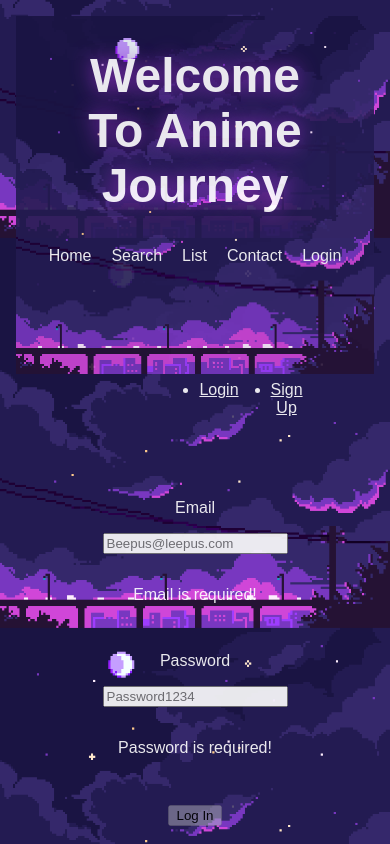
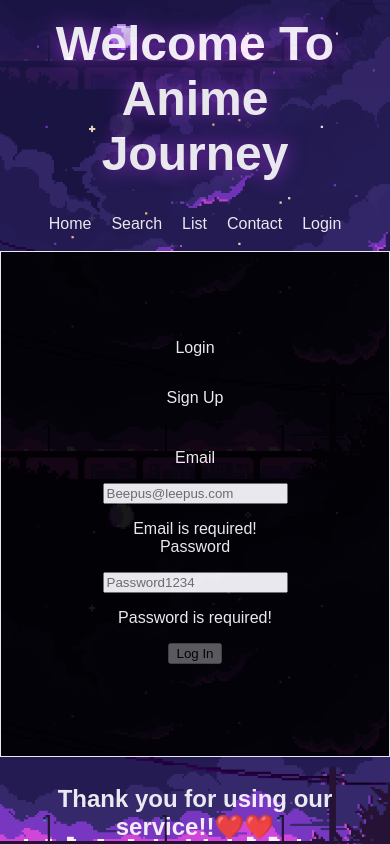
Before and after one commit to ChrisDorner1/Anime-Journey, a React (Create React App) app in the folder client/: page /login in a window 390 px wide. Shown: the top 844 px of the page. Built offline with nearby package versions, Linux system fonts and the light colour scheme.

Commit message:
working images

```diff
--- a/client/src/components/header/style.css
+++ b/client/src/components/header/style.css
@@ -1,5 +1,13 @@
 .header {
     margin-bottom: auto;
+}
+
+.glowing-text {
+  display: flex;
+  flex-direction: column;
+  justify-content: center;
+  align-items: center;
+  text-align: center;
 }
 
 .nav {
--- a/client/src/components/login/LoginForm.js
+++ b/client/src/components/login/LoginForm.js
@@ -3,6 +3,7 @@ import { Form, Button, Alert } from "react-bootstrap";
 import Auth from "../../utils/auth";
 import { useMutation } from "@apollo/client";
 import { LOGIN_USER } from "../../utils/mutations";
+import "./style.css";
 
 const Login = () => {
   const [validated, setValidated] = useState(false);
@@ -33,26 +34,30 @@ const Login = () => {
   };
 
   return (
-    <Form noValidate validated={validated} onSubmit={handleSubmit} >
+    <div className="login">
+      {/* <div className="card-header">
+          <ul className="nav-item">
+            <a className="nav-link active" aria-current="true" href="#">
+              Login
+            </a>
+            <a className="nav-link" href="/signup">
+              Sign Up
+            </a>
+          </ul> */}
+      <div className="card-body">
+      <div className="card-header">
+          <ul className="nav-item">
+            <a className="nav-link active" aria-current="true" href="#">
+              Login
+            </a>
+            <a className="nav-link" href="/signup">
+              Sign Up
+            </a>
+          </ul>
         <Alert dismissible onClose={() => setShowAlert(false)} show={showAlert}>
           Incorrect login!
         </Alert>
-
-      <div class="card text-center">
-  <div class="card-header">
-    <ul class="nav nav-tabs card-header-tabs">
-      <li class="nav-item">
-        <a class="nav-link active" aria-current="true" href="#">Login</a>
-      </li>
-      <li class="nav-item">
-        <a class="nav-link" href="/signup">Sign Up</a>
-      </li>
-    </ul>
-  </div>
-  <div class="card-body">
-    <Alert dismissible onClose={() => setShowAlert(false)} show={showAlert}>
-        Incorrect login!
-      </Alert>
+        <Form noValidate validated={validated} onSubmit={handleSubmit}>
           <Form.Group className="login-input">
             <Form.Label>Email</Form.Label>
             <Form.Control
@@ -67,7 +72,7 @@ const Login = () => {
               Email is required!
             </Form.Control.Feedback>
           </Form.Group>
-      <Form.Group>
+          <Form.Group className="login-input">
             <Form.Label>Password</Form.Label>
             <Form.Control
               type="password"
@@ -84,9 +89,10 @@ const Login = () => {
           <Button disabled={!(formState.email && formState.password)} type="submit">
             Log In
           </Button>
+        </Form>
       </div>
       </div>
-    </Form>
+    </div>
   );
 };
 
--- a/client/src/components/login/style.css
+++ b/client/src/components/login/style.css
@@ -1,4 +1,4 @@
-.login-container {
+.login {
     display: flex;
     flex-direction: column;
     justify-content: center;
@@ -10,12 +10,38 @@
     width: 80vh;
   }
 
-  .login-list {
+  .nav-item {
     display: flex;
     flex-direction: column;
     justify-content: center;
     align-items: center;
     text-align: center;
+  }
+
+  .nav-link {
+    padding: 1rem;
+  }
+
+/*
+  .card-body {
+    display: flex;
+    flex-direction: column;
+    justify-content: center;
+    align-items: center;
+    text-align: center;
+    height: 100%;
+    width: 100%;
+    margin: 1rem;
+  }
+
+  .card-header {
+    display: flex;
+    flex-direction: column;
+    justify-content: center;
+    align-items: center;
+    text-align: center;
+    height: 60vh;
+    width: 80vh;
     margin: 1rem;
     margin-bottom: auto;
   }
@@ -28,3 +54,6 @@
     text-align: center;
     margin: 1rem;
   }
+
+
+   */
--- a/client/src/components/search/search.js
+++ b/client/src/components/search/search.js
@@ -60,7 +60,7 @@ export default function Search() {
             {animeData.map((anime) => (
 
               <ul key={anime.title}>
-                <img src={anime.title} alt={anime.image_url} />
+                <img src={anime.imageURL} alt={anime.title} />
 
                 <h3>{anime.title}</h3>
                 <p>Episodes: {anime.episodes}</p>
--- a/client/src/components/search/style.css
+++ b/client/src/components/search/style.css
@@ -17,6 +17,8 @@
   }
 
   .lists {
+
+    text-align: center;
     overflow-y: auto;
     flex-grow: 1;
     padding: 1rem;
--- a/client/src/index.css
+++ b/client/src/index.css
@@ -18,6 +18,10 @@
 }
 
 .header {
+  display: flex;
+  flex-direction: column;
+  justify-content: center;
+  align-items: center;
   background-color: transparent;
   opacity: 1;
   top: 0;
@@ -50,6 +54,11 @@ div {
   align-items: center;
   justify-content: center;
   padding: 1rem;
+}
+
+a {
+  color: white;
+  text-decoration: none;
 }
 
 button {
@@ -156,7 +165,11 @@ div.footer {
     width: 100% !important;
   }
 
-  .login-container {
+  .login {
+    width: 100% !important;
+  }
+
+  .card-header {
     width: 100% !important;
   }
 
@@ -164,6 +177,10 @@ div.footer {
     width: 80%;
   }
 
+  div {
+    padding: 0;
+  }
+
   ul {
     margin: 10px;
   }
--- a/client/src/utils/api.js
+++ b/client/src/utils/api.js
@@ -13,7 +13,7 @@ export const fetchAnime = async (query) => {
 
         const animeArray = animeData.map((anime) => ({
             title: anime.title || "",
-            imageURL: anime.image_url || "",
+            imageURL: anime.images.jpg.image_url || "",
             episodes: anime.episodes || "",
             status: anime.status || ""
         }));
```
Lines whose indentation alone changed are shown as unchanged.
